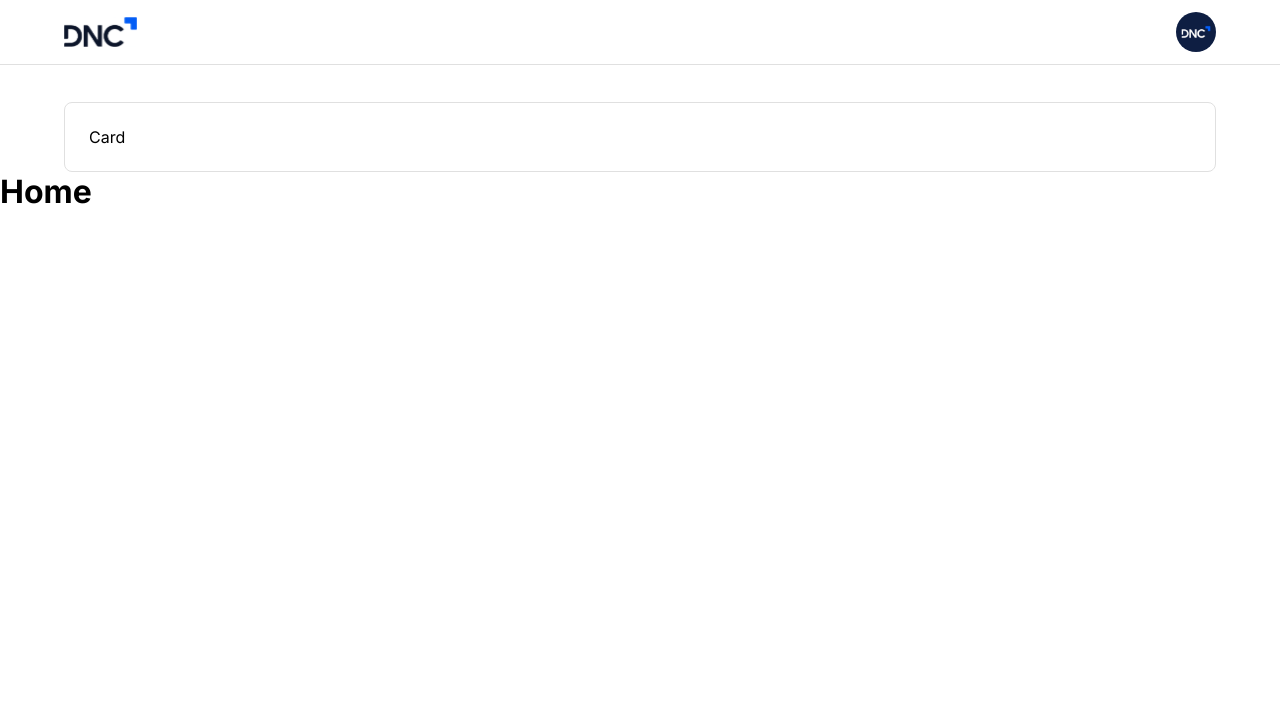
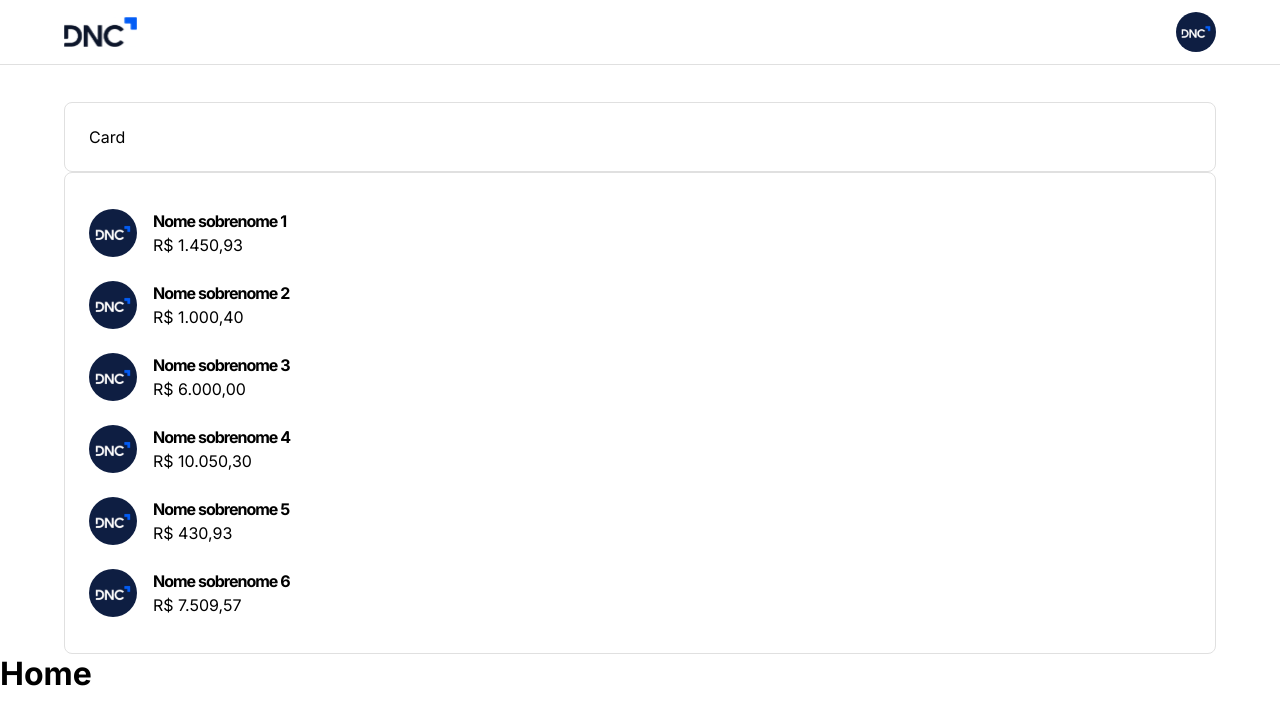
Before and after one commit to pedrorfdev/sales-dashboard, a React (Vite) app: page /home in a window 1280 px wide. Shown: the top 724 px of the page. Built offline with nearby package versions, Linux system fonts and the light colour scheme.

Commit message:
Feat: Avatars List component

```diff
--- /dev/null
+++ b/src/components/AvatarList.tsx
@@ -0,0 +1,40 @@
+import { pxToRem } from '@/utils'
+import { Avatar, Box } from '@mui/material'
+import { AvatarsListProps } from '@/types'
+import { StyledH2, StyledSpan } from './Typographies'
+
+function AvatarList(props: AvatarsListProps) {
+  return (
+    <>
+      {props.listData.map((item, index) => (
+        <Box
+          sx={{
+            alignItems: 'center',
+            display: 'flex',
+            padding: `${pxToRem(12)} 0`,
+            key: { index },
+          }}
+        >
+          <Box>
+            <Avatar
+              alt={item.name}
+              src={item.avatar}
+              sx={{
+                width: pxToRem(48),
+                height: pxToRem(48),
+                marginRight: pxToRem(16),
+              }}
+            />
+          </Box>
+
+          <Box>
+            <StyledH2>{item.name}</StyledH2>
+            <StyledSpan>{item.subtitle}</StyledSpan>
+          </Box>
+        </Box>
+      ))}
+    </>
+  )
+}
+
+export default AvatarList
--- a/src/components/index.ts
+++ b/src/components/index.ts
@@ -1,4 +1,5 @@
 export * from './BannerImage'
+export { default as AvatarsList } from './AvatarList'
 export { default as FormComponent } from './FormComponent'
 export * from './StyledButton'
 export * from './StyledInput'
--- a/src/pages/Home.tsx
+++ b/src/pages/Home.tsx
@@ -1,13 +1,50 @@
-import { CardComponent } from '@/components'
+import { AvatarsList, CardComponent } from '@/components'
 import Header from '@/components/Header'
+import { currencyConverter } from '@/utils'
 import { Container } from '@mui/material'
 
 function Home() {
+  const mockListData = [
+    {
+      avatar: '/dnc-avatar.svg',
+      name: 'Nome sobrenome 1',
+      subtitle: currencyConverter(1450.93),
+    },
+    {
+      avatar: '/dnc-avatar.svg',
+      name: 'Nome sobrenome 2',
+      subtitle: currencyConverter(1000.4),
+    },
+    {
+      avatar: '/dnc-avatar.svg',
+      name: 'Nome sobrenome 3',
+      subtitle: currencyConverter(6000.0),
+    },
+    {
+      avatar: '/dnc-avatar.svg',
+      name: 'Nome sobrenome 4',
+      subtitle: currencyConverter(10050.3),
+    },
+    {
+      avatar: '/dnc-avatar.svg',
+      name: 'Nome sobrenome 5',
+      subtitle: currencyConverter(430.93),
+    },
+    {
+      avatar: '/dnc-avatar.svg',
+      name: 'Nome sobrenome 6',
+      subtitle: currencyConverter(7509.57),
+    },
+  ]
+
   return (
     <>
       <Header />
       <Container maxWidth="lg">
         <CardComponent className="">Card</CardComponent>
+        <CardComponent>
+          <AvatarsList listData={mockListData} />
+        </CardComponent>
       </Container>
       <h1>Home</h1>
     </>
--- a/src/types/index.ts
+++ b/src/types/index.ts
@@ -1,3 +1,4 @@
 export * from './theme'
 export * from './formComponent'
 export * from './typographies'
+export * from './avatarsList'
--- /dev/null
+++ b/src/utils/currencyConverter.ts
@@ -0,0 +1,12 @@
+/**
+ * Convert to BRL currency format
+ * @param value - number values to be converted
+ * @returns converted BRL string
+ */
+
+export function currencyConverter(value: number): string {
+  return new Intl.NumberFormat('pt-BR', {
+    style: 'currency',
+    currency: 'BRL',
+  }).format(value)
+}
--- a/src/utils/index.ts
+++ b/src/utils/index.ts
@@ -1 +1,2 @@
+export * from './currencyConverter'
 export * from './pxToRem'
```
Also changed, not shown: src/types/avatarsList.d.ts (added, +9 -0 lines).
